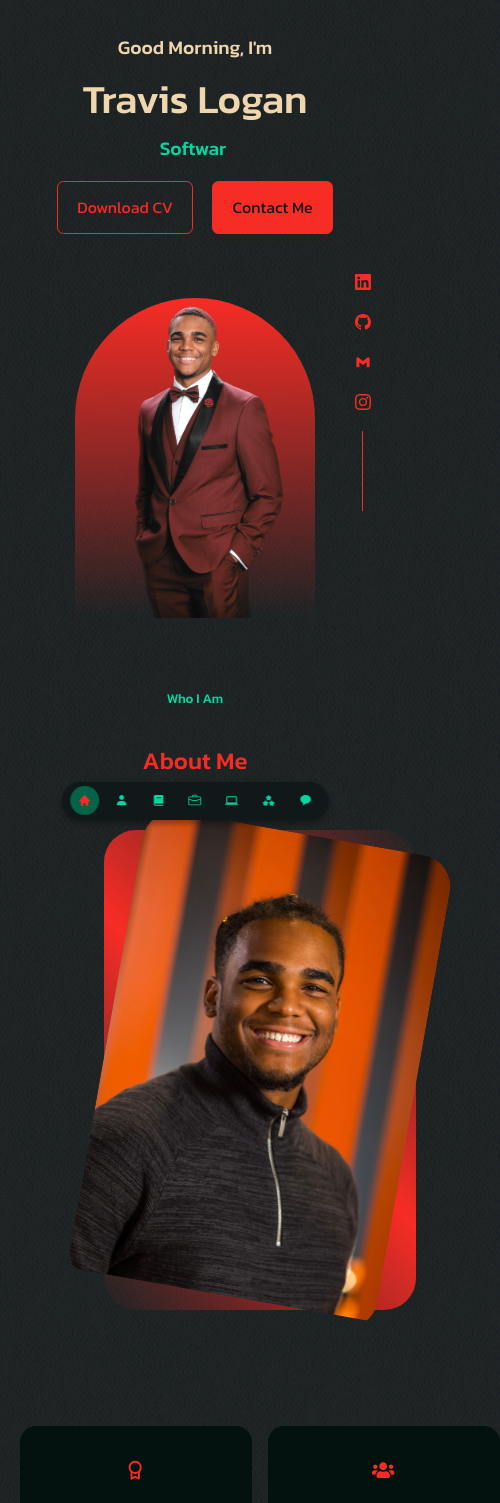
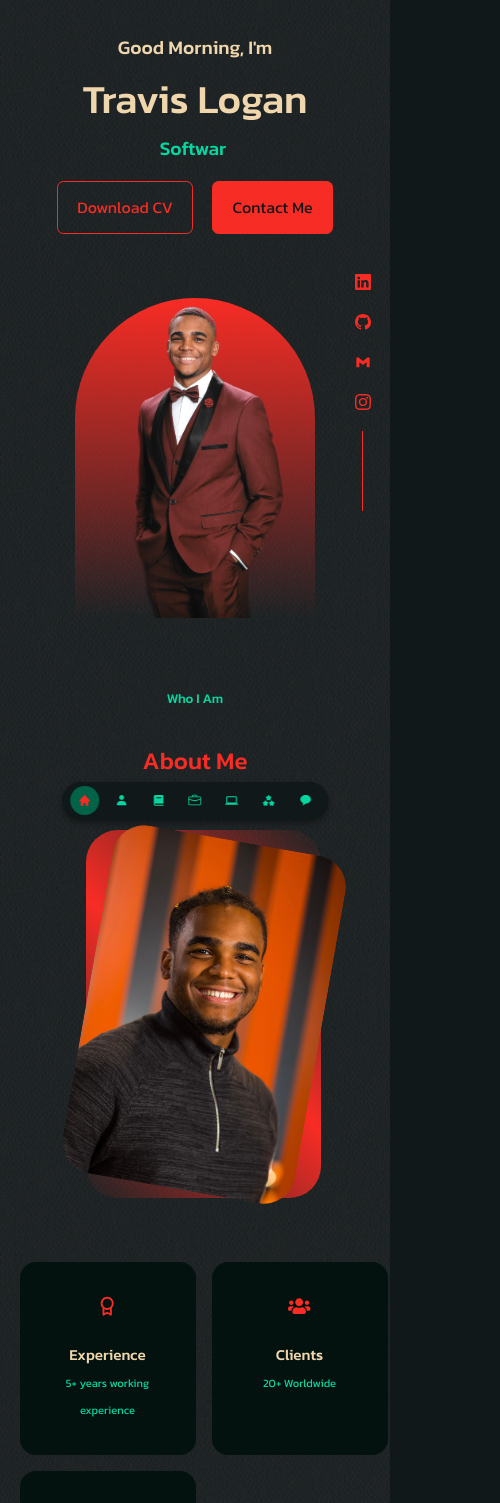
Before and after one commit to TravisLoganT/portfolio-v2, a React (Create React App) app: page / in a window 390 px wide. Shown: the top 1503 px of the page, 500 px wide, since content can reach past the window. Built offline with nearby package versions, Linux system fonts and the light colour scheme.

Commit message:
fixed mobile issue

```diff
--- a/src/components/about/About.css
+++ b/src/components/about/About.css
@@ -3,7 +3,6 @@
 	grid-template-columns: 35% 50%;
 	gap: 15%;
 }
-
 
 .about__me {
 	width: 100%;
@@ -92,8 +91,15 @@
 /* ---------- MEDIA QUERIES (SMALL DEVICES) ---------- */
 @media screen and (max-width: 600px) {
 	.about__me {
-    width: 65%;
-    margin: 0 auto 3rem;
+		height: 23rem;
+		width: 64%;
+		margin: 0 auto 4rem;
+    border-radius: 2rem;
+	}
+
+  .about__me-image {
+    border-radius: 2rem;
+    height: auto;
   }
 
 	.about__cards {
```
Lines whose indentation alone changed are shown as unchanged.
